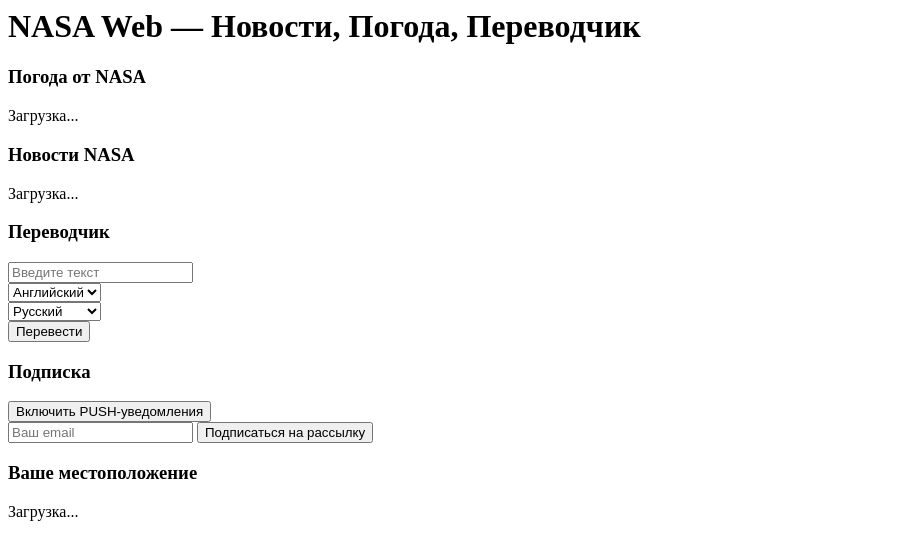
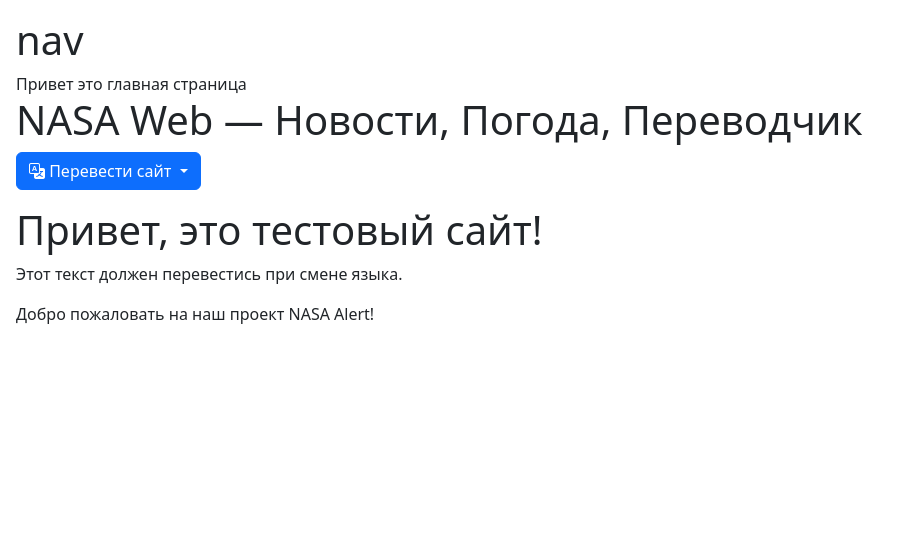
Before and after one commit to syutadeveloper/NasaWeb, a PHP site: page / in a window 1280 px wide. Shown: the top 560 px of the page, without its empty margins (0-916 px from the left). Run offline with PHP 8.4, Linux system fonts and the light colour scheme; data that the repository does not hold is empty; some libraries are stand-ins or nearby versions.

Commit message:
исправка

```diff
--- a/layout/header.php
+++ b/layout/header.php
@@ -4,8 +4,9 @@
     <meta charset="UTF-8">
     <meta name="viewport" content="width=device-width, initial-scale=1.0">
     <title><?= htmlspecialchars($TitleName)?></title>
-    	<link href="https://cdn.jsdelivr.net/npm/bootstrap@5.3.2/dist/css/bootstrap.min.css" rel="stylesheet">
+  <link href="https://cdn.jsdelivr.net/npm/bootstrap@5.3.2/dist/css/bootstrap.min.css" rel="stylesheet">
+  <link rel="stylesheet" href="https://cdn.jsdelivr.net/npm/bootstrap-icons@1.11.1/font/bootstrap-icons.css">
 
 </head>
+
 <body>
-    <div class="wrapper">
--- a/routes.php
+++ b/routes.php
@@ -1,9 +1,77 @@
 <?php
 
-require_once __DIR__.'/router.php';
+require_once __DIR__ . '/router.php';
+
+/*
+|--------------------------------------------------------------------------
+| Основные страницы
+|--------------------------------------------------------------------------
+*/
+
+// Главная
+get('/', 'views/index.php');
+
+// Профиль пользователя
+get('/profile', 'views/profile.php');
+
+// Подписка
+get('/subscribe', 'views/subscribe.php');
+
+// Страница 404
+any('/404', 'views/404.php');
 
 
-get('/', 'views/index.php');
+/*
+|--------------------------------------------------------------------------
+| Авторизация
+|--------------------------------------------------------------------------
+*/
+
+// Форма входа
+get('/sign-in', 'auth/sign-in.php');
+
+// Форма регистрации
+get('/sign-up', 'auth/sign-up.php');
 
 
-any('/404','views/404.php');
+/*
+|--------------------------------------------------------------------------
+| API: Новости, Погода, Уведомления, Переводчик
+|--------------------------------------------------------------------------
+*/
+
+// Новости
+get('/api/news', 'api/news/index.php');
+
+// Погода
+get('/api/weather', 'api/weather/index.php');
+post('/api/weather/get', 'api/weather/weather.php');
+
+// Уведомления (push)
+get('/api/notifications', 'api/notifications/index.php');
+
+// Переводчик
+get('/api/translate', 'api/translate/index.php');
+post('/api/translate/text', 'api/translate/translate.php');
+
+
+/*
+|--------------------------------------------------------------------------
+| Вспомогательные include-модули (если будут прямые вызовы)
+|--------------------------------------------------------------------------
+*/
+
+get('/include/location', 'include/location.php');
+get('/include/news', 'include/news.php');
+get('/include/mailer', 'include/mailer.php');
+get('/include/push', 'include/push.php');
+get('/include/translate', 'include/translate.php');
+
+
+/*
+|--------------------------------------------------------------------------
+| Фолбэк — если маршрут не найден
+|--------------------------------------------------------------------------
+*/
+
+any('404', 'views/404.php');
--- a/views/index.php
+++ b/views/index.php
@@ -1,116 +1,82 @@
 <?php
 
 require_once __DIR__ . '/../config/db.php';
-require_once __DIR__ . '/../include/mailer.php';
+
 $TitleName = "Главная страница";
-
-
-?>
 
 
 
 
 
-<div class="container py-4">
-	<h1 class="mb-4 translatable">NASA Web — Новости, Погода, Переводчик</h1>
-	<div class="row mb-4">
-		<div class="col-md-6">
-			<h3 class="translatable">Погода от NASA</h3>
-			<div id="weather-widget" class="border rounded p-3 mb-3">Загрузка...</div>
-		</div>
-		<div class="col-md-6">
-			<h3 class="translatable">Новости NASA</h3>
-			<div id="news-widget" class="border rounded p-3 mb-3">Загрузка...</div>
-		</div>
-	</div>
-	<div class="row mb-4">
-		<div class="col-md-6">
-			<h3 class="translatable">Переводчик</h3>
-			<form id="translate-form" class="mb-3">
-				<input type="text" name="text" class="form-control mb-2" placeholder="Введите текст" required>
-				<div class="row mb-2">
-					<div class="col">
-						<select name="from" class="form-select">
-							<option value="en">Английский</option>
-							<option value="ru">Русский</option>
-						</select>
-					</div>
-					<div class="col">
-						<select name="to" class="form-select">
-							<option value="ru">Русский</option>
-							<option value="en">Английский</option>
-						</select>
-					</div>
-				</div>
-				<button type="submit" class="btn btn-primary">Перевести</button>
-			</form>
-			<div id="translate-result" class="alert alert-info" style="display:none;"></div>
-		</div>
-		<div class="col-md-6">
-			<h3 class="translatable">Подписка</h3>
-			<button class="btn btn-success mb-2" onclick="subscribePush()">Включить PUSH-уведомления</button>
-			<form id="subscribe-email-form">
-				<input type="email" name="email" class="form-control mb-2" placeholder="Ваш email" required>
-				<button type="submit" class="btn btn-warning">Подписаться на рассылку</button>
-			</form>
-			<div id="subscribe-result" class="alert alert-info" style="display:none;"></div>
-		</div>
-	</div>
-	<div class="row mb-4">
-		<div class="col">
-			<h3 class="translatable">Ваше местоположение</h3>
-			<div id="location-widget" class="border rounded p-3">Загрузка...</div>
-		</div>
-	</div>
-</div>
 
-<script src="https://cdn.jsdelivr.net/npm/bootstrap@5.3.2/dist/js/bootstrap.bundle.min.js"></script>
-<script>
-// Погода
-fetch('/api/weather/index.php')
-	.then(r => r.json())
-	.then(data => {
-		document.getElementById('weather-widget').innerHTML = `<b>${data.title || 'Погода'}</b><br><img src='${data.url}' style='max-width:100%'><br>${data.explanation || ''}`;
-	});
-// Новости
-fetch('/api/news/index.php')
-	.then(r => r.json())
-	.then(news => {
-		let html = news.map(n => `<b>${n.title}</b><br><small>${n.pubDate}</small><br>${n.description}<br><a href='${n.link}' target='_blank'>Подробнее</a><hr>`).join('');
-		document.getElementById('news-widget').innerHTML = html;
-	});
-// Переводчик
-document.getElementById('translate-form').onsubmit = function(e) {
-	e.preventDefault();
-	let fd = new FormData(this);
-	fetch('/api/translate/index.php', {method:'POST', body:fd})
-		.then(r => r.json())
-		.then(res => {
-			let block = document.getElementById('translate-result');
-			block.style.display = 'block';
-			block.innerText = res.result;
-		});
-};
-// Email-подписка (заглушка)
-document.getElementById('subscribe-email-form').onsubmit = function(e) {
-	e.preventDefault();
-	let fd = new FormData(this);
-	// Здесь должен быть реальный API для email-подписки
-	document.getElementById('subscribe-result').style.display = 'block';
-	document.getElementById('subscribe-result').innerText = 'Спасибо за подписку!';
-};
-// PUSH-уведомления (заглушка)
-function subscribePush() {
-	alert('PUSH-уведомления будут реализованы позже!');
+
+
+
+
+
+
+
+
+?>
+<?php
+// require_once __DIR__ . '/../../config/nasa.php';
+
+
+?>
+
+<?php require_once __DIR__ . '/../layout/header.php' ?>
+<?php require_once __DIR__ . '/../layout/nav.php' ?>
+<h1 class="translatable"></h1>  Привет это главная страница </h1>
+
+
+<h1 class="translatable">NASA Web — Новости, Погода, Переводчик</h1>
+
+
+
+<body class="p-3">
+  <div class="dropdown mb-3">
+    <button class="btn btn-primary dropdown-toggle" type="button" id="langDropdown" data-bs-toggle="dropdown" aria-expanded="false">
+      <span class="bi bi-translate"></span> Перевести сайт
+    </button>
+    <ul class="dropdown-menu" aria-labelledby="langDropdown">
+      <li><a class="dropdown-item" href="#" onclick="setLang('ru')">Русский</a></li>
+      <li><a class="dropdown-item" href="#" onclick="setLang('en')">English</a></li>
+      <li><a class="dropdown-item" href="#" onclick="setLang('fr')">Français</a></li>
+    </ul>
+  </div>
+
+  <h1 class="translatable">Привет, это тестовый сайт!</h1>
+  <p class="translatable">Этот текст должен перевестись при смене языка.</p>
+  <p class="translatable">Добро пожаловать на наш проект NASA Alert!</p>
+
+  <script>
+function setLang(lang) {
+  document.querySelectorAll('.translatable').forEach(el => {
+    const text = el.innerText.trim();
+    if (!text) return;
+
+    fetch('/api/translate/index.php', {
+      method: 'POST',
+      headers: {'Content-Type': 'application/x-www-form-urlencoded'},
+      body: new URLSearchParams({text: text, from: 'auto', to: lang})
+    })
+    .then(r => r.text()) // <--- сначала читаем как текст
+    .then(t => {
+      try {
+        const res = JSON.parse(t);
+        if (res.result) el.innerText = res.result;
+        else console.error('Ошибка перевода:', res.error || t);
+      } catch (e) {
+        console.error('Ошибка парсинга JSON:', t);
+      }
+    })
+    .catch(err => console.error('Ошибка запроса:', err));
+  });
 }
-// Местоположение
-if (navigator.geolocation) {
-	navigator.geolocation.getCurrentPosition(function(pos) {
-		document.getElementById('location-widget').innerText = `Широта: ${pos.coords.latitude}, Долгота: ${pos.coords.longitude}`;
-	}, function() {
-		document.getElementById('location-widget').innerText = 'Не удалось получить местоположение.';
-	});
-} else {
-	document.getElementById('location-widget').innerText = 'Геолокация не поддерживается.';
-}
-</script>
+
+  </script>
+
+  <script src="https://cdn.jsdelivr.net/npm/bootstrap@5.3.2/dist/js/bootstrap.bundle.min.js"></script>
+
+
+<?php require_once __DIR__ . '/../layout/footer.php' ?>
```
Also changed, not shown: api/translate/index.php (deleted, +0 -29 lines), api/translate/translate.php (added, +24 -0 lines), include/translate.php (+9 -5 lines), api/news/index.php (deleted), api/news/news.php (added), api/notifications/notif.php (renamed from api/notifications/index.php), api/weather/weather.php (renamed from api/weather/index.php), layout/nav.php (line endings or trailing spaces).
